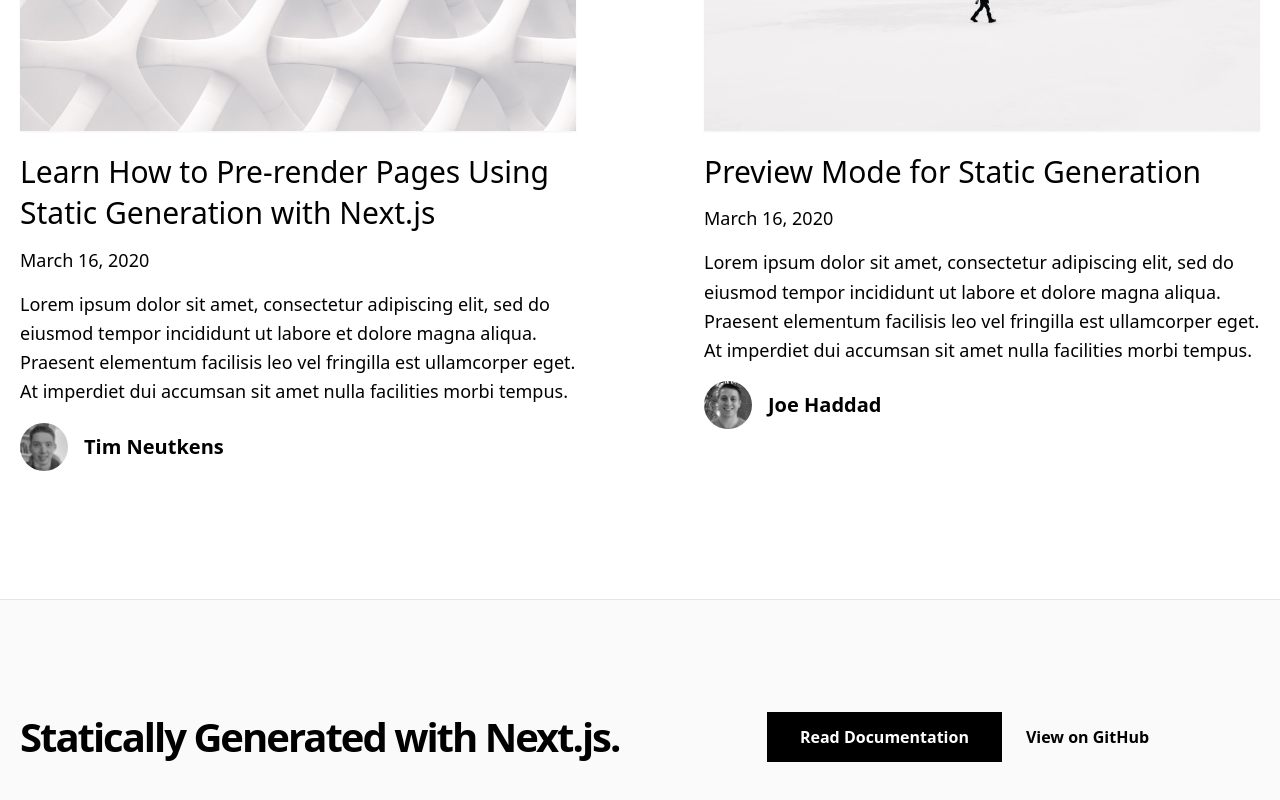
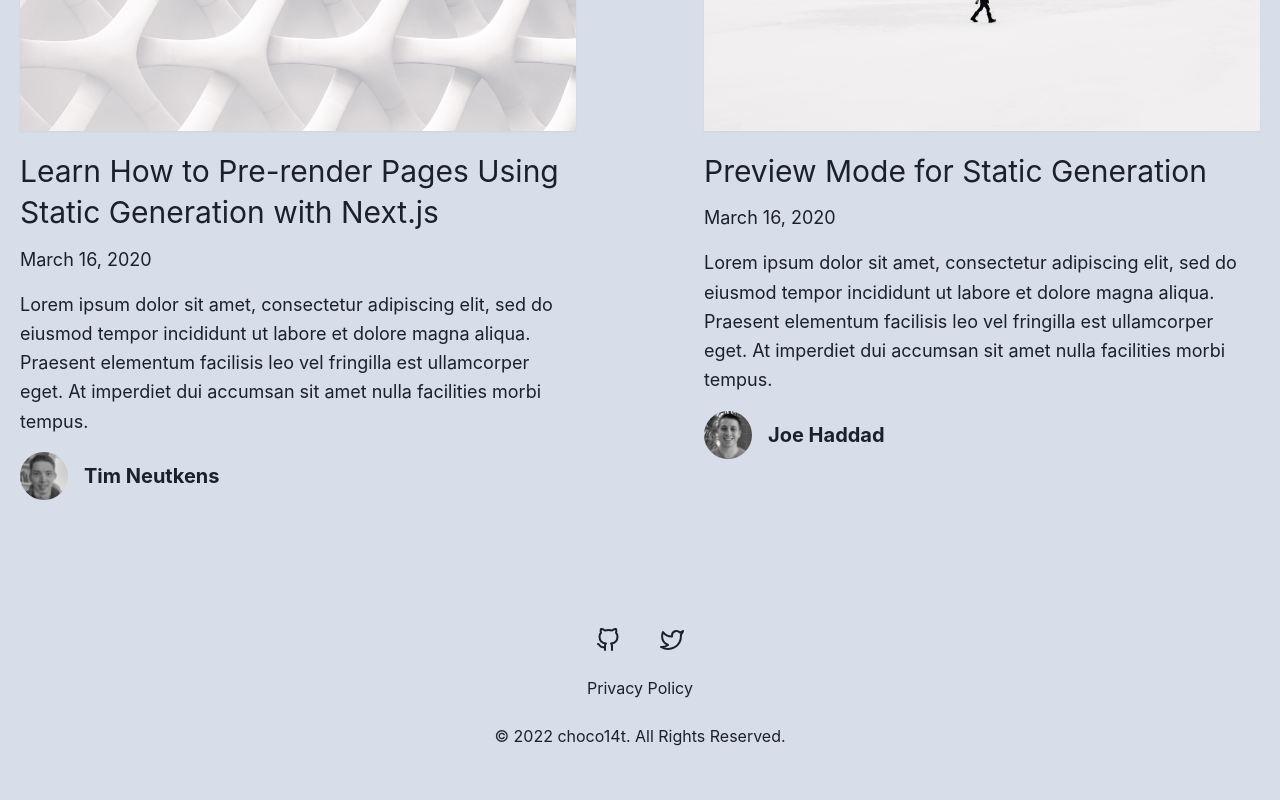
Before and after one commit to choco14t/blog.choco14t.net, a Next.js app: page / in a window 1280 px wide. Shown: the part 1473-2273 px from the top of the page. After the commit the page ends 2245 px from the top, so only its background shows below. Built offline with nearby package versions, Linux system fonts and the light colour scheme.

Commit message:
feat: create footer

```diff
--- a/components/footer.tsx
+++ b/components/footer.tsx
@@ -1,31 +1,28 @@
-import Container from './container'
-import { EXAMPLE_PATH } from '../lib/constants'
+import NextLink from 'next/link'
+import { FiGithub, FiTwitter } from 'react-icons/fi'
+import { Box, Container, Flex, Link } from '@chakra-ui/react'
+import NordTheme from '../lib/nord-theme'
 
 const Footer = () => {
   return (
-    <footer className="bg-neutral-50 border-t border-neutral-200">
-      <Container>
-        <div className="py-28 flex flex-col lg:flex-row items-center">
-          <h3 className="text-4xl lg:text-[2.5rem] font-bold tracking-tighter leading-tight text-center lg:text-left mb-10 lg:mb-0 lg:pr-4 lg:w-1/2">
-            Statically Generated with Next.js.
-          </h3>
-          <div className="flex flex-col lg:flex-row justify-center items-center lg:pl-4 lg:w-1/2">
-            <a
-              href="https://nextjs.org/docs/basic-features/pages"
-              className="mx-3 bg-black hover:bg-white hover:text-black border border-black text-white font-bold py-3 px-12 lg:px-8 duration-200 transition-colors mb-6 lg:mb-0"
-            >
-              Read Documentation
-            </a>
-            <a
-              href={`https://github.com/vercel/next.js/tree/canary/examples/${EXAMPLE_PATH}`}
-              className="mx-3 font-bold hover:underline"
-            >
-              View on GitHub
-            </a>
-          </div>
-        </div>
-      </Container>
-    </footer>
+    <Container as="footer" pb={6}>
+      <Flex justify="center" gap={10}>
+        <Link href="https://github.com/choco14t" target="_blank" rel="noopener noreferrer">
+          <FiGithub size="1.5em" />
+        </Link>
+        <Link href="https://twitter.com/choco14t" target="_blank" rel="noopener noreferrer">
+          <FiTwitter size="1.5em" />
+        </Link>
+      </Flex>
+      <Box textAlign="center" mt={6}>
+        <NextLink href="/policy">
+          <a>Privacy Policy</a>
+        </NextLink>
+      </Box>
+      <Box textAlign="center" mt={6}>
+        &copy; {new Date().getFullYear()} choco14t. All Rights Reserved.
+      </Box>
+    </Container>
   )
 }
 
--- /dev/null
+++ b/lib/nord-theme.ts
@@ -0,0 +1,23 @@
+/**
+ * @see https://www.nordtheme.com/docs/colors-and-palettes
+ */
+const NordTheme = {
+  nord0: '#2e3440',
+  nord1: '#3b4252',
+  nord2: '#434c5e',
+  nord3: '#4c566a',
+  nord4: '#d8dee9',
+  nord5: '#e5e9f0',
+  nord6: '#eceff4',
+  nord7: '#8fbcbb',
+  nord8: '#88c0d0',
+  nord9: '#81a1c1',
+  nord10: '#5e81ac',
+  nord11: '#bf616a',
+  nord12: '#d08770',
+  nord13: '#ebcb8b',
+  nord14: '#a3be8c',
+  nord15: '#b48ead',
+}
+
+export default NordTheme
--- /dev/null
+++ b/lib/theme.ts
@@ -0,0 +1,31 @@
+import { extendTheme, ThemeConfig } from '@chakra-ui/react'
+import { GlobalStyles, mode } from '@chakra-ui/theme-tools'
+import NordTheme from './nord-theme'
+
+const config: ThemeConfig = {
+  initialColorMode: 'dark',
+  useSystemColorMode: true,
+}
+
+const components = {
+  Link: {
+    baseStyle: {
+      _hover: {
+        color: NordTheme.nord14,
+      },
+    },
+  },
+}
+
+const styles: GlobalStyles = {
+  global: (props) => ({
+    body: {
+      bg: mode(NordTheme.nord4, NordTheme.nord0)(props)
+    },
+    color: mode(NordTheme.nord0, NordTheme.nord6)(props)
+  })
+}
+
+const theme = extendTheme({ config, components, styles })
+
+export default theme
--- a/pages/_app.tsx
+++ b/pages/_app.tsx
@@ -1,6 +1,13 @@
+import { ChakraProvider } from '@chakra-ui/react'
 import { AppProps } from 'next/app'
+import theme from '../lib/theme'
 import '../styles/index.css'
 
+
 export default function MyApp({ Component, pageProps }: AppProps) {
-  return <Component {...pageProps} />
+  return (
+    <ChakraProvider theme={theme}>
+      <Component {...pageProps} />
+    </ChakraProvider>
+  )
 }
```
